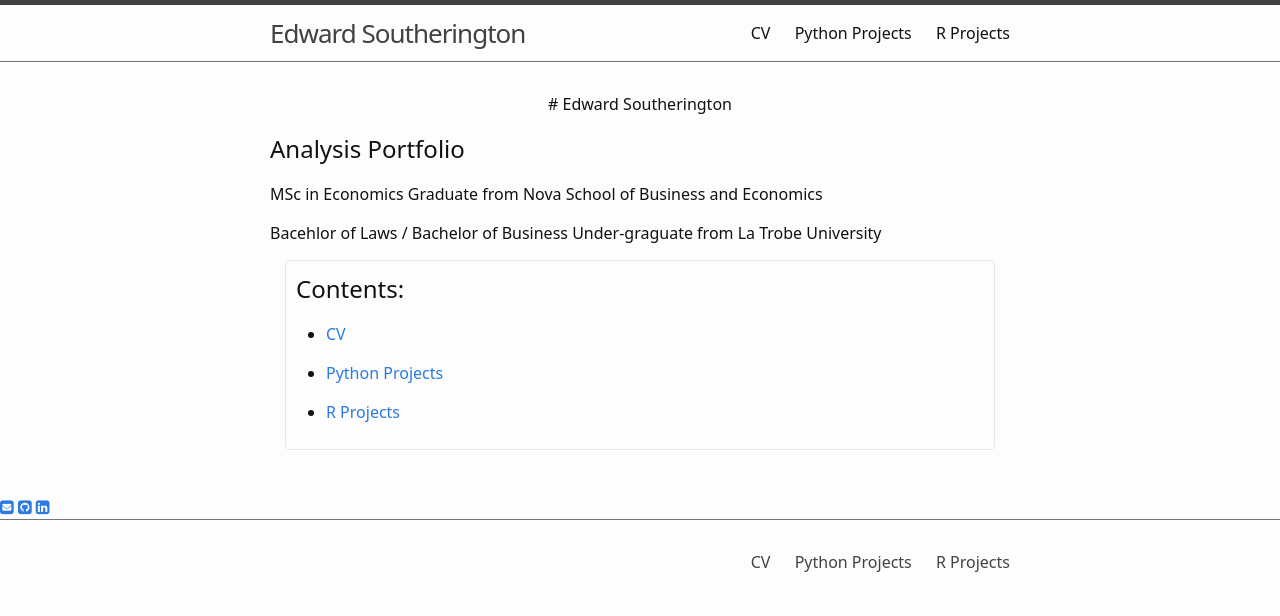
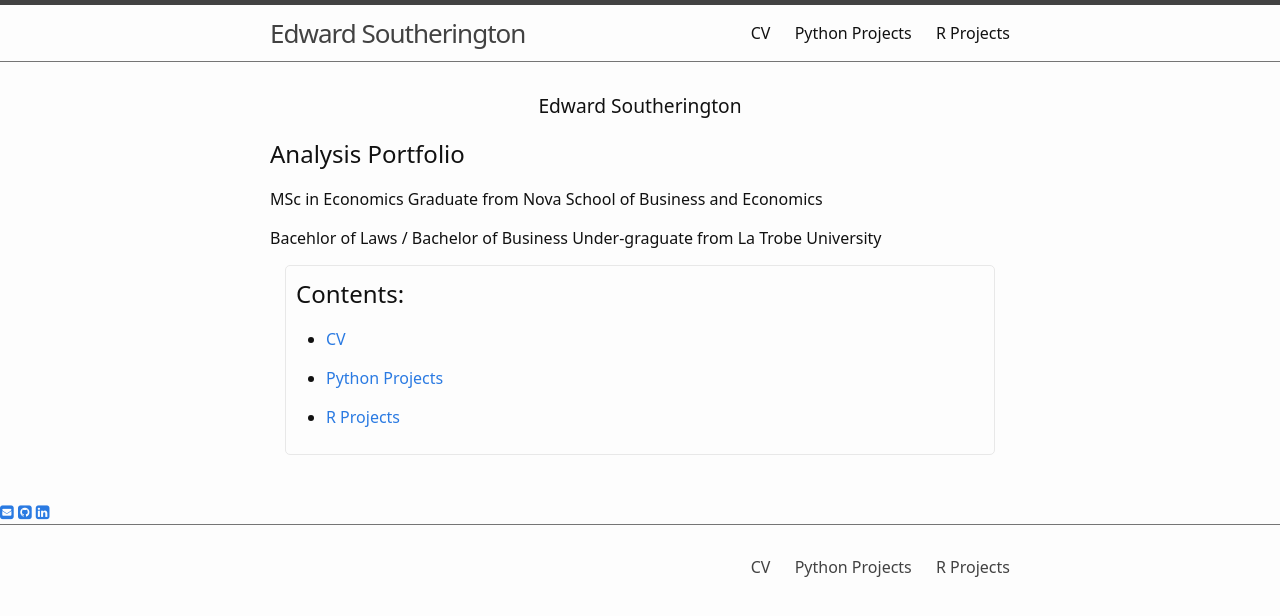
Before and after one commit to EdwardSoutherington/Portfolio, a Jekyll site: the page built from index.md, in a window 1280 px wide. Shown: the top 616 px of the page. Built offline with Jekyll 4.4.1, drawn with Linux system fonts in a browser that asks for light colours; nearby versions of some CDN libraries; some web fonts are replaced.

Commit message:
Update index.md

```diff
--- a/index.md
+++ b/index.md
@@ -2,7 +2,9 @@
 title: Home
 ---
 
-<p align="center"> # Edward Southerington </p>
+  <p align="center">
+    <span style="font-size:larger;">Edward Southerington</span>
+  </p>
 
 ## Analysis Portfolio
 
```
